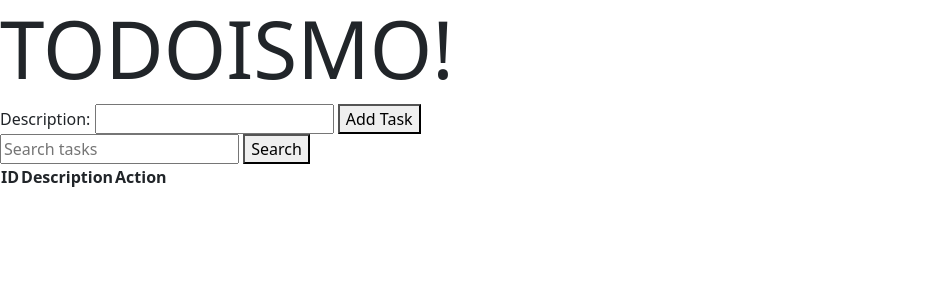
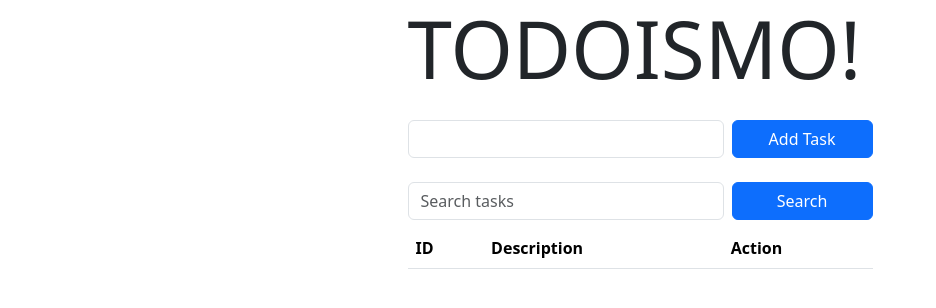
Before and after one commit to mikkoronkkomaki/todoismo, a SvelteKit app in the folder frontend/: page / in a window 1280 px wide. Shown: the top 308 px of the page, without its empty margins (0-936 px from the left). Built offline with nearby package versions, Linux system fonts and the light colour scheme.

Commit message:
It's called style. Look it up sometime.

```diff
--- a/frontend/src/Seach.svelte
+++ b/frontend/src/Seach.svelte
@@ -29,12 +29,25 @@
     }
 </script>
 
-<div>
-    <input type="text" bind:value={searchQuery} placeholder="Search tasks">
-    <button on:click={searchTasks}>Search</button>
+
+<style>
+    .flex-grow {
+        flex-grow: 1;
+    }
+    .no-wrap {
+        white-space: nowrap;
+    }
+    .btn-width {
+        width: 200px;
+    }
+</style>
+
+<div class="d-flex justify-content-between">
+    <input type="text" bind:value={searchQuery} placeholder="Search tasks" required class="form-control flex-grow">
+    <button class="btn btn-primary ms-2 no-wrap btn-width" on:click={searchTasks}>Search</button>
 </div>
 
-<table>
+<table class="table table-striped my-sm-2">
     <thead>
     <tr>
         <th>ID</th>
@@ -47,7 +60,7 @@
         <tr>
             <td>{task.id}</td>
             <td>{task.description}</td>
-            <td><button on:click={() => deleteTask(task.id)}>Delete</button></td>
+            <td><button on:click={() => deleteTask(task.id)} class="btn btn-danger">Delete</button></td>
         </tr>
     {/each}
     </tbody>
--- a/frontend/src/TaskForm.svelte
+++ b/frontend/src/TaskForm.svelte
@@ -19,8 +19,21 @@
     }
 </script>
 
+<style>
+    .flex-grow {
+        flex-grow: 1;
+    }
+    .no-wrap {
+        white-space: nowrap;
+    }
+    .btn-width {
+        width: 200px;
+    }
+</style>
+
 <form on:submit={submitForm}>
-    <label for="description">Description:</label>
-    <input id="description" bind:value={description} required>
-    <button type="submit">Add Task</button>
+    <div class="d-flex justify-content-between">
+        <input id="description" bind:value={description} required class="form-control flex-grow">
+        <button type="submit" class="btn btn-primary ms-2 no-wrap btn-width">Add Task</button>
+    </div>
 </form>
--- a/frontend/src/routes/+page.svelte
+++ b/frontend/src/routes/+page.svelte
@@ -3,7 +3,14 @@
     import Seach from "../Seach.svelte";
 </script>
 
-<h1 class="display-1">TODOISMO!</h1>
-
-<TaskForm></TaskForm>
-<Seach></Seach>
+<div class="d-flex justify-content-center align-items-center">
+    <div>
+        <h1 class="display-1">TODOISMO!</h1>
+        <div class="my-sm-4">
+            <TaskForm></TaskForm>
+        </div>
+        <div class="my-sm-4">
+            <Seach></Seach>
+        </div>
+    </div>
+</div>
```
